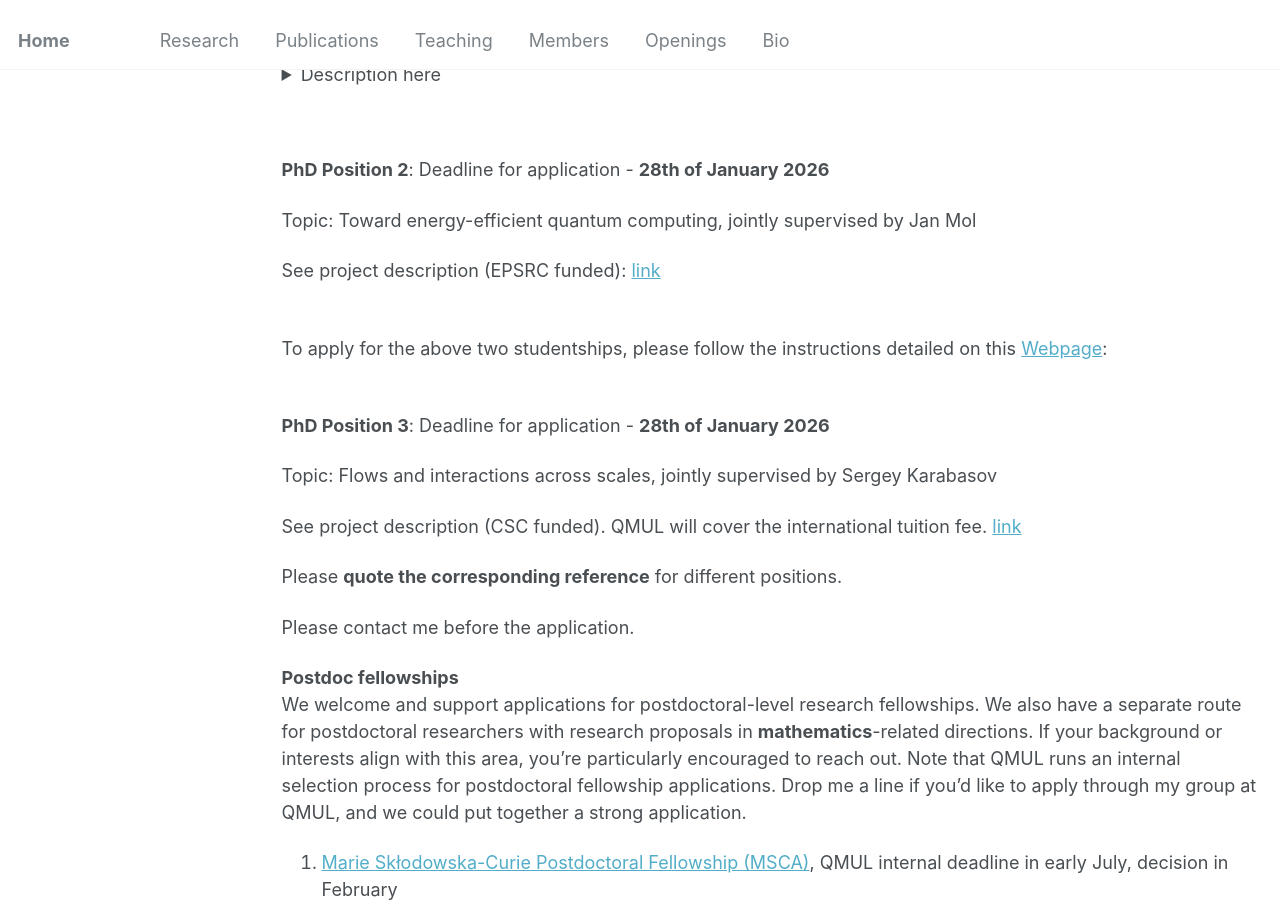
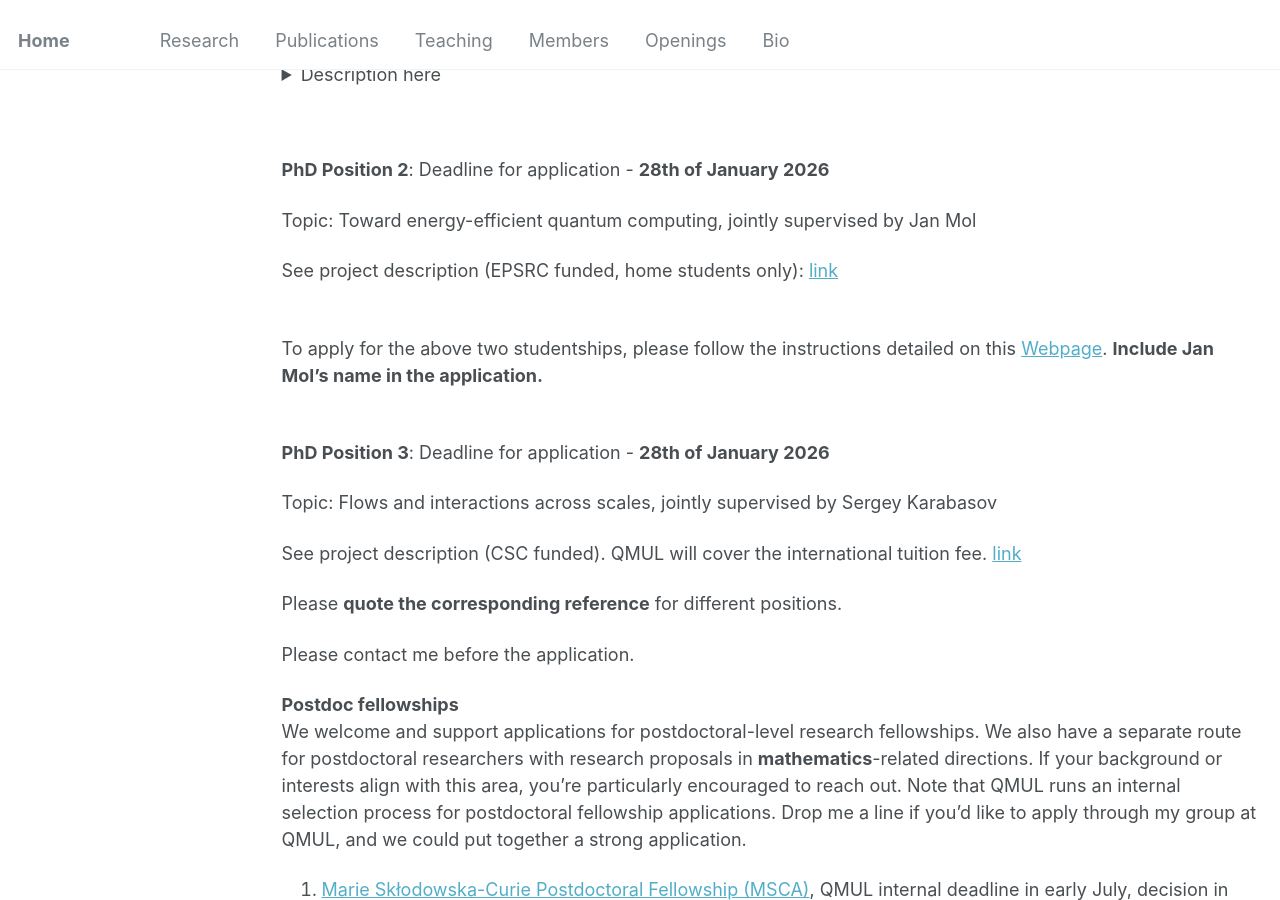
Before and after one commit to jinzhao-sun/jinzhao-sun.github.io, a Jekyll site: the page built from _pages/openings.md, in a window 1280 px wide and 900 px high, scrolled down 370 px. Built offline with Jekyll 4.4.1, drawn with Linux system fonts in a browser that asks for light colours.

Commit message:
Update openings.md

```diff
--- a/_pages/openings.md
+++ b/_pages/openings.md
@@ -40,9 +40,9 @@ We will also explore quantum sensing and spectroscopy from a quantum-computation
 
 Topic: Toward energy-efficient quantum computing, jointly supervised by Jan Mol
 
-See project description (EPSRC funded): [link](https://www.qmul.ac.uk/spcs/ccmp/phd-at-ccmp/phd-projects-in-ccmp/toward-energy-efficient-quantum-computing/)<br><br>
+See project description (EPSRC funded, home students only): [link](https://www.qmul.ac.uk/spcs/ccmp/phd-at-ccmp/phd-projects-in-ccmp/toward-energy-efficient-quantum-computing/)<br><br>
 
-To apply for the above two studentships, please follow the instructions detailed on this [Webpage](https://www.qmul.ac.uk/spcs/phdresearch/application-process/#apply):
+To apply for the above two studentships, please follow the instructions detailed on this [Webpage](https://www.qmul.ac.uk/spcs/phdresearch/application-process/#apply). **Include Jan Mol's name in the application.**
 <br><br>
 
 **PhD Position 3**: Deadline for application - **28th of January 2026**
```
